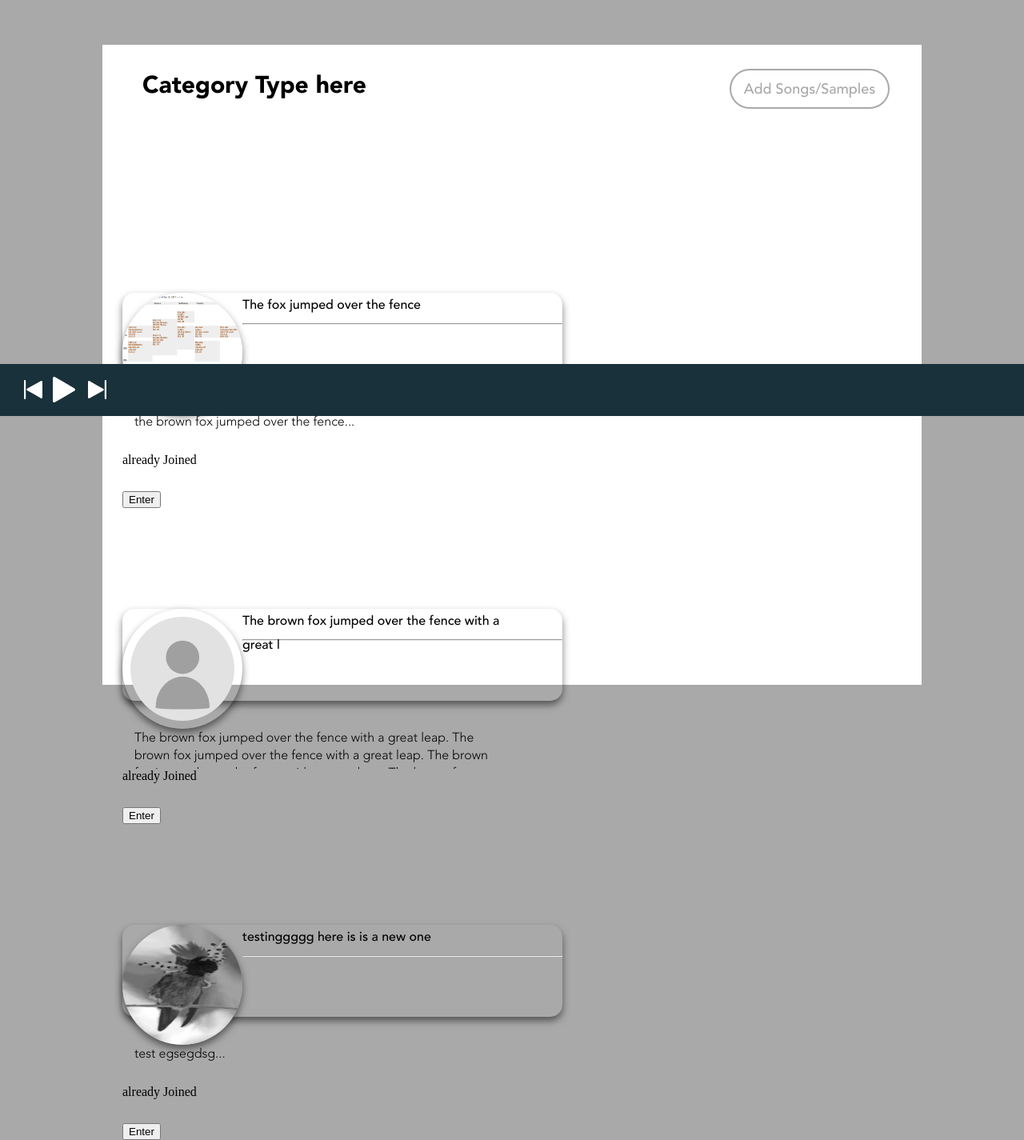
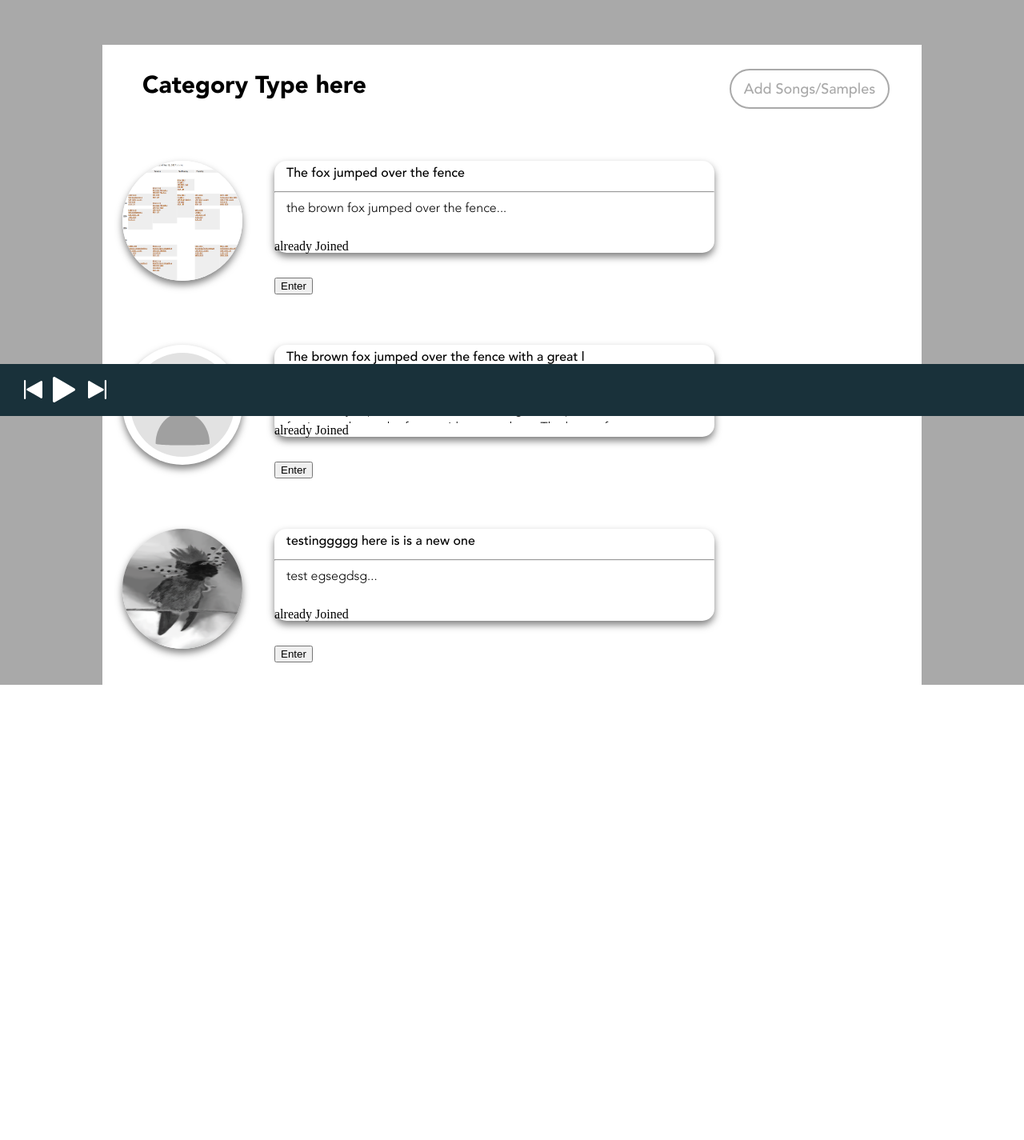
Before and after one commit to MonikaSzucs/raw, a PHP site: page /CategoryPicked.php in a window 1280 px wide. Shown: the part 280-1705 px from the top of the page at 80% size. After the commit the page ends 1136 px from the top, so only its background shows below. Run offline with PHP 8.4, Linux system fonts and the light colour scheme; a user stored in the database is signed in; data comes from the database, SQL or seed files in the repository.

Commit message:
one of them quick changes

```diff
--- a/raw/LargerScreens1024.css
+++ b/raw/LargerScreens1024.css
@@ -1191,8 +1191,8 @@ hambuger menu
 		.vertical_space_group {
 			width: 550px;
 			height: 115px;
-			margin-top: 190px;
-			margin-right: 50px;
+			margin-top: 10px;
+			margin-left: 190px;
 			border-radius: 15px;
 			box-shadow: 0px 5px 10px rgba(0, 0, 0, .5);
 		}
```
